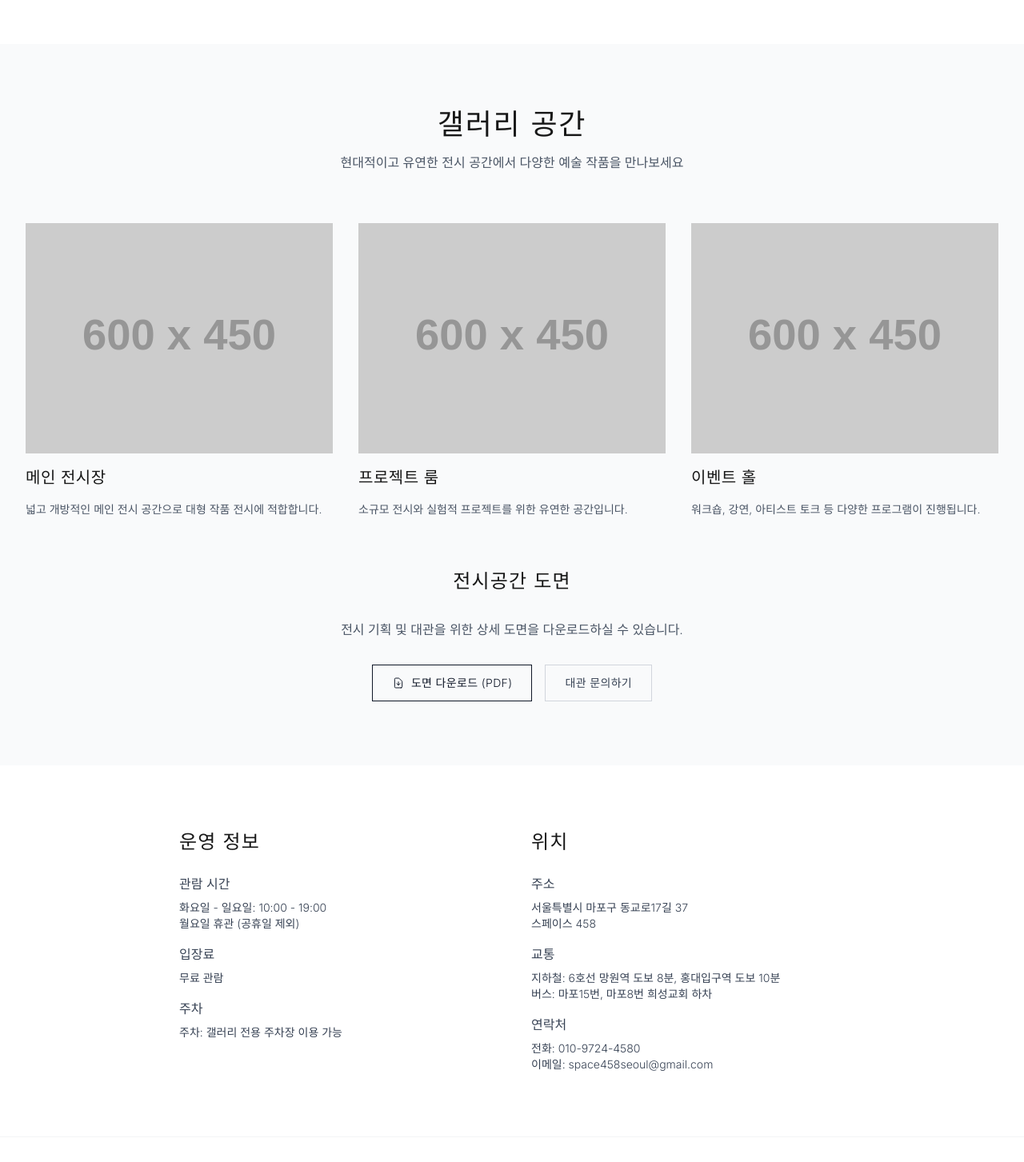
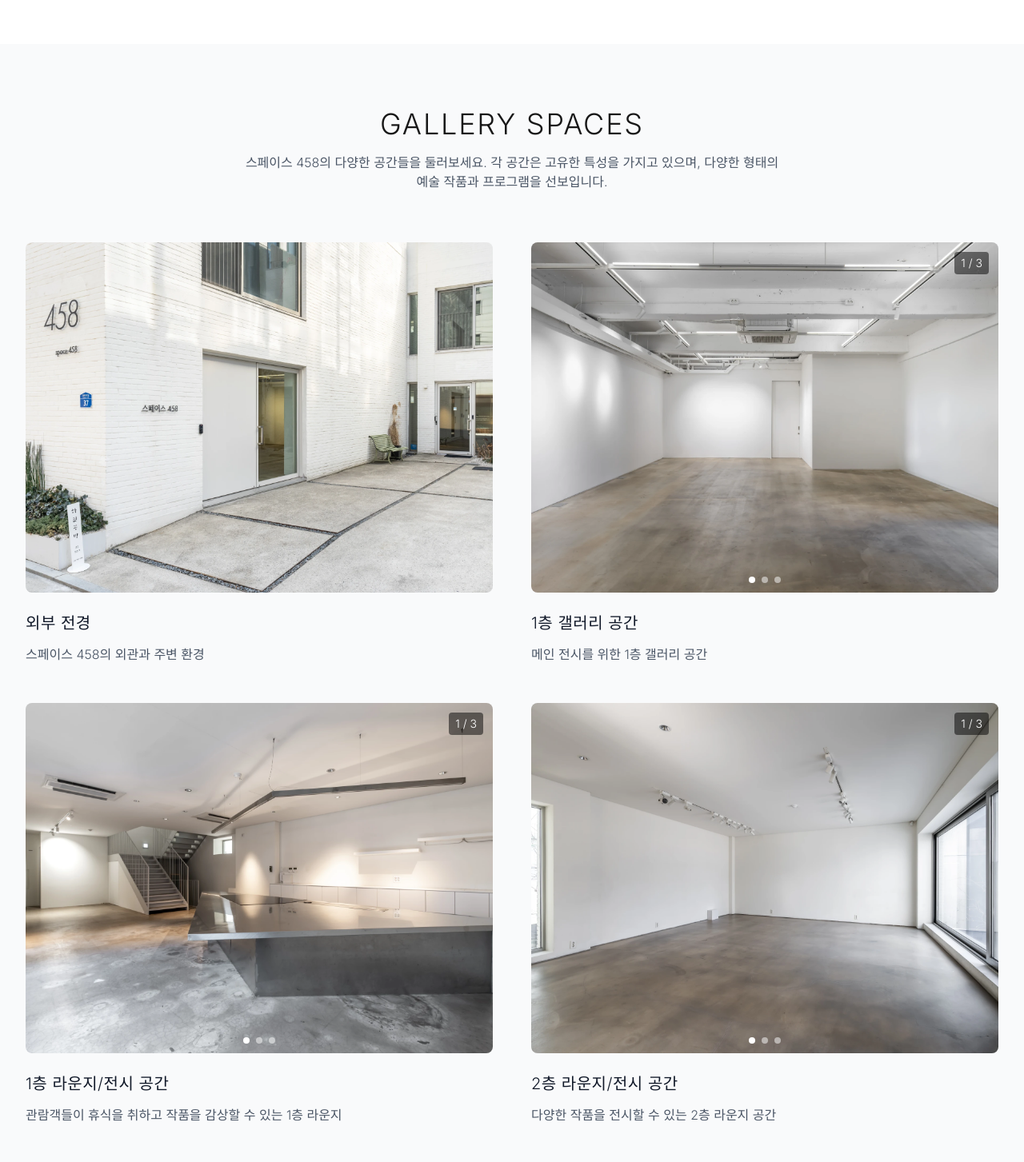
Before and after one commit to taehyunkim3/space-458-front, a Next.js app: page /about in a window 1280 px wide. Shown: the part 1000-2453 px from the top of the page at 80% size. Built offline with nearby package versions, Linux system fonts and the light colour scheme.

Commit message:
feat: 갤러리 사진 추가

```diff
--- a/app/about/page.tsx
+++ b/app/about/page.tsx
@@ -1,6 +1,7 @@
 import Image from 'next/image';
 import Link from 'next/link';
 import { GALLERY_INFO } from '../constants/galleryInfo';
+import GallerySpaces from '../components/GallerySpaces';
 
 export const metadata = {
   title: 'About | Space 458',
@@ -61,69 +62,12 @@ export default function AboutPage() {
         </div>
       </section>
 
-      {/* Gallery Space */}
-      <section className="py-20 bg-gray-50">
+      {/* Gallery Spaces - Using Real Images */}
+      <GallerySpaces />
+
+      {/* Floor Plan Download */}
+      <section className="py-20 bg-white">
         <div className="mx-auto max-w-7xl px-4 sm:px-6 lg:px-8">
-          <div className="text-center mb-16">
-            <h2 className="text-3xl md:text-4xl font-light tracking-wider mb-4">
-              갤러리 공간
-            </h2>
-            <p className="text-gray-600 font-light">
-              현대적이고 유연한 전시 공간에서 다양한 예술 작품을 만나보세요
-            </p>
-          </div>
-
-          <div className="grid grid-cols-1 md:grid-cols-2 lg:grid-cols-3 gap-8 mb-16">
-            <div className="space-y-4">
-              <div className="relative aspect-[4/3] overflow-hidden">
-                <Image
-                  src="https://via.placeholder.com/600x450/f3f4f6/6b7280?text=Main+Gallery"
-                  alt="Gallery Interior 1"
-                  fill
-                  className="object-cover hover:scale-105 transition-transform duration-500"
-                  sizes="(max-width: 768px) 100vw, (max-width: 1200px) 50vw, 33vw"
-                />
-              </div>
-              <h3 className="text-xl font-light tracking-wide">메인 전시장</h3>
-              <p className="text-gray-600 text-sm font-light">
-                넓고 개방적인 메인 전시 공간으로 대형 작품 전시에 적합합니다.
-              </p>
-            </div>
-
-            <div className="space-y-4">
-              <div className="relative aspect-[4/3] overflow-hidden">
-                <Image
-                  src="https://via.placeholder.com/600x450/f3f4f6/6b7280?text=Project+Room"
-                  alt="Gallery Interior 2"
-                  fill
-                  className="object-cover hover:scale-105 transition-transform duration-500"
-                  sizes="(max-width: 768px) 100vw, (max-width: 1200px) 50vw, 33vw"
-                />
-              </div>
-              <h3 className="text-xl font-light tracking-wide">프로젝트 룸</h3>
-              <p className="text-gray-600 text-sm font-light">
-                소규모 전시와 실험적 프로젝트를 위한 유연한 공간입니다.
-              </p>
-            </div>
-
-            <div className="space-y-4">
-              <div className="relative aspect-[4/3] overflow-hidden">
-                <Image
-                  src="https://via.placeholder.com/600x450/f3f4f6/6b7280?text=Event+Hall"
-                  alt="Gallery Interior 3"
-                  fill
-                  className="object-cover hover:scale-105 transition-transform duration-500"
-                  sizes="(max-width: 768px) 100vw, (max-width: 1200px) 50vw, 33vw"
-                />
-              </div>
-              <h3 className="text-xl font-light tracking-wide">이벤트 홀</h3>
-              <p className="text-gray-600 text-sm font-light">
-                워크숍, 강연, 아티스트 토크 등 다양한 프로그램이 진행됩니다.
-              </p>
-            </div>
-          </div>
-
-          {/* Floor Plan Download */}
           <div className="text-center">
             <h3 className="text-2xl font-light tracking-wider mb-8">전시공간 도면</h3>
             <p className="text-gray-600 font-light mb-8">
--- /dev/null
+++ b/app/components/GallerySpaces.tsx
@@ -0,0 +1,185 @@
+'use client';
+
+import { useState } from 'react';
+import Image from 'next/image';
+
+interface SpaceImage {
+  src: string;
+  alt: string;
+}
+
+interface GallerySpace {
+  id: string;
+  title: string;
+  description: string;
+  images: SpaceImage[];
+}
+
+const gallerySpaces: GallerySpace[] = [
+  {
+    id: 'exterior',
+    title: '외부 전경',
+    description: '스페이스 458의 외관과 주변 환경',
+    images: [
+      { src: '/images/out-1.jpg.webp', alt: '스페이스 458 외부 전경' }
+    ]
+  },
+  {
+    id: '1f-gallery',
+    title: '1층 갤러리 공간',
+    description: '메인 전시를 위한 1층 갤러리 공간',
+    images: [
+      { src: '/images/1f-g-1.jpg.webp', alt: '1층 갤러리 공간 1' },
+      { src: '/images/1f-g-2.jpg.webp', alt: '1층 갤러리 공간 2' },
+      { src: '/images/1f-g-3.jpg.webp', alt: '1층 갤러리 공간 3' }
+    ]
+  },
+  {
+    id: '1f-lounge',
+    title: '1층 라운지/전시 공간',
+    description: '관람객들이 휴식을 취하고 작품을 감상할 수 있는 1층 라운지',
+    images: [
+      { src: '/images/1f-c-1.jpg.webp', alt: '1층 라운지/전시 공간 1' },
+      { src: '/images/1f-c-2.jpg.webp', alt: '1층 라운지/전시 공간 2' },
+      { src: '/images/1f-c-3.jpg.webp', alt: '1층 라운지/전시 공간 3' }
+    ]
+  },
+  {
+    id: '2f-lounge',
+    title: '2층 라운지/전시 공간',
+    description: '다양한 작품을 전시할 수 있는 2층 라운지 공간',
+    images: [
+      { src: '/images/2f-c-1.jpg.webp', alt: '2층 라운지/전시 공간 1' },
+      { src: '/images/2f-c-2.jpg.webp', alt: '2층 라운지/전시 공간 2' },
+      { src: '/images/2f-c-3.jpg.webp', alt: '2층 라운지/전시 공간 3' }
+    ]
+  },
+  {
+    id: '2f-classroom',
+    title: '2층 강의실/전시 공간',
+    description: '워크샵과 강의, 소규모 전시를 위한 2층 다목적 공간',
+    images: [
+      { src: '/images/2f-g-1.jpg.webp', alt: '2층 강의실/전시 공간 1' },
+      { src: '/images/2f-g-2.jpg.webp', alt: '2층 강의실/전시 공간 2' },
+      { src: '/images/2f-g-3.jpg.webp', alt: '2층 강의실/전시 공간 3' }
+    ]
+  }
+];
+
+interface CarouselProps {
+  images: SpaceImage[];
+  spaceTitle: string;
+}
+
+function ImageCarousel({ images, spaceTitle }: CarouselProps) {
+  const [currentIndex, setCurrentIndex] = useState(0);
+
+  if (images.length === 1) {
+    return (
+      <div className="relative aspect-[4/3] w-full overflow-hidden rounded-lg">
+        <Image
+          src={images[0].src}
+          alt={images[0].alt}
+          fill
+          className="object-cover"
+          sizes="(max-width: 768px) 100vw, (max-width: 1200px) 50vw, 33vw"
+        />
+      </div>
+    );
+  }
+
+  const nextImage = () => {
+    setCurrentIndex((prev) => (prev + 1) % images.length);
+  };
+
+  const prevImage = () => {
+    setCurrentIndex((prev) => (prev - 1 + images.length) % images.length);
+  };
+
+  return (
+    <div className="relative aspect-[4/3] w-full overflow-hidden rounded-lg group">
+      <Image
+        src={images[currentIndex].src}
+        alt={images[currentIndex].alt}
+        fill
+        className="object-cover transition-opacity duration-300"
+        sizes="(max-width: 768px) 100vw, (max-width: 1200px) 50vw, 33vw"
+      />
+
+      {/* Navigation Arrows */}
+      <button
+        onClick={prevImage}
+        className="absolute left-2 top-1/2 -translate-y-1/2 bg-black/50 text-white p-2 rounded-full opacity-0 group-hover:opacity-100 transition-opacity duration-300 hover:bg-black/70"
+        aria-label="이전 이미지"
+      >
+        <svg className="w-4 h-4" fill="none" stroke="currentColor" viewBox="0 0 24 24">
+          <path strokeLinecap="round" strokeLinejoin="round" strokeWidth={2} d="M15 19l-7-7 7-7" />
+        </svg>
+      </button>
+
+      <button
+        onClick={nextImage}
+        className="absolute right-2 top-1/2 -translate-y-1/2 bg-black/50 text-white p-2 rounded-full opacity-0 group-hover:opacity-100 transition-opacity duration-300 hover:bg-black/70"
+        aria-label="다음 이미지"
+      >
+        <svg className="w-4 h-4" fill="none" stroke="currentColor" viewBox="0 0 24 24">
+          <path strokeLinecap="round" strokeLinejoin="round" strokeWidth={2} d="M9 5l7 7-7 7" />
+        </svg>
+      </button>
+
+      {/* Indicators */}
+      <div className="absolute bottom-3 left-1/2 -translate-x-1/2 flex space-x-2">
+        {images.map((_, index) => (
+          <button
+            key={index}
+            onClick={() => setCurrentIndex(index)}
+            className={`w-2 h-2 rounded-full transition-colors duration-300 ${
+              index === currentIndex ? 'bg-white' : 'bg-white/50'
+            }`}
+            aria-label={`${index + 1}번째 이미지로 이동`}
+          />
+        ))}
+      </div>
+
+      {/* Image Counter */}
+      <div className="absolute top-3 right-3 bg-black/50 text-white px-2 py-1 rounded text-sm font-light">
+        {currentIndex + 1} / {images.length}
+      </div>
+    </div>
+  );
+}
+
+export default function GallerySpaces() {
+  return (
+    <section className="py-20 bg-gray-50">
+      <div className="mx-auto max-w-7xl px-4 sm:px-6 lg:px-8">
+        <div className="text-center mb-16">
+          <h2 className="text-3xl md:text-4xl font-light tracking-wider mb-4">
+            GALLERY SPACES
+          </h2>
+          <p className="text-gray-600 font-light max-w-2xl mx-auto">
+            스페이스 458의 다양한 공간들을 둘러보세요. 각 공간은 고유한 특성을 가지고 있으며,
+            다양한 형태의 예술 작품과 프로그램을 선보입니다.
+          </p>
+        </div>
+
+        <div className="grid grid-cols-1 lg:grid-cols-2 gap-12">
+          {gallerySpaces.map((space) => (
+            <div key={space.id} className="space-y-6">
+              <ImageCarousel images={space.images} spaceTitle={space.title} />
+
+              <div className="space-y-3">
+                <h3 className="text-xl font-light tracking-wide text-gray-900">
+                  {space.title}
+                </h3>
+                <p className="text-gray-600 font-light leading-relaxed">
+                  {space.description}
+                </p>
+              </div>
+            </div>
+          ))}
+        </div>
+      </div>
+    </section>
+  );
+}
--- a/app/page.tsx
+++ b/app/page.tsx
@@ -1,11 +1,13 @@
 import BannerSliderDB from './components/BannerSliderDB';
 import RecentExhibitionsDB from './components/RecentExhibitionsDB';
+import GallerySpaces from './components/GallerySpaces';
 
 export default function Home() {
   return (
     <>
       <BannerSliderDB />
       <RecentExhibitionsDB />
+      <GallerySpaces />
     </>
   );
 }
```
Also changed, not shown: public/images/1f-g-3.jpg.webp (renamed from public/images/1f-3.jpg.webp).
